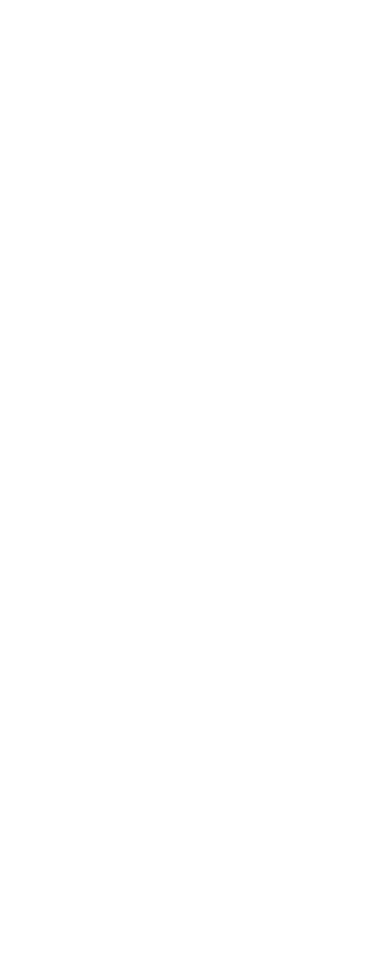
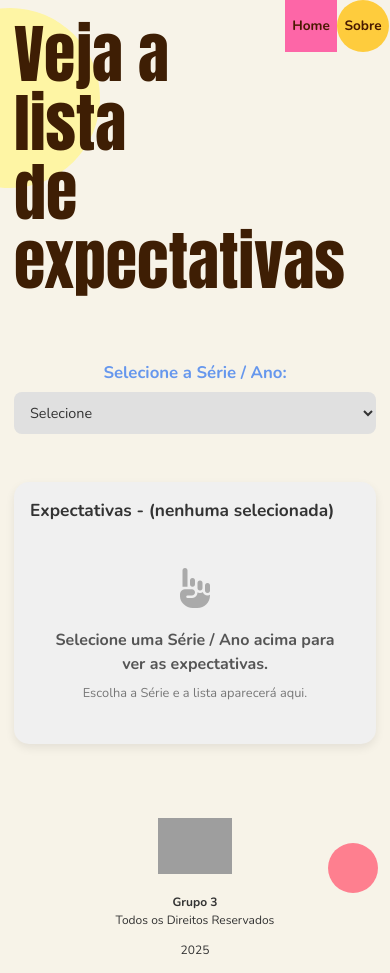
Before and after one commit to vitorcecato-sesi/projeto-iagenerativa-palloma, a React (Vite) app in the folder Frontend/: page / in a window 390 px wide. Before the commit this address had no page. Before the commit the page ends 844 px from the top, so only its background shows below. Built offline with nearby package versions, Linux system fonts and the light colour scheme; grey boxes are pictures that could not be loaded.

Commit message:
responsividade e correções de bug

```diff
--- a/Frontend/src/App.jsx
+++ b/Frontend/src/App.jsx
@@ -2,10 +2,7 @@
 
 import './App.css'
 
-import Login from './pages/Login.jsx'
-import AssistenteIA from './pages/AssistenteIA.jsx'
 import Expectativas from './pages/Expectativas.jsx'
-import SobreNos from './pages/SobreNos.jsx'
 
 function App() {
 
@@ -13,10 +10,7 @@
     <>
       <BrowserRouter>
         <Routes>
-          <Route path='/login' element={<Login />} />
-          <Route path='/home' element={<AssistenteIA />} />
-          <Route path='/expectativas' element={<Expectativas />} />
-          <Route path='/sobrenos' element={<SobreNos />} />
+          <Route path='/' element={<Expectativas />} />
         </Routes>
       </BrowserRouter>
     </>
--- a/Frontend/src/components/styles/Footer.css
+++ b/Frontend/src/components/styles/Footer.css
@@ -47,3 +47,36 @@
     right: -90px;
     z-index: 0;
 }
+
+/* ==============================
+   MEDIA QUERY PARA 768px OU MENOS
+   Ajustes do footer em celulares pequenos
+   ============================== */
+@media (max-width: 768px) {
+  .simple-footer {
+    flex-direction: column;
+    gap: 12px;
+    align-items: center;
+    padding: 14px 18px;
+    margin-bottom: 0;
+  }
+
+  .logo-placeholder img {
+    height: 56px;
+  }
+
+  .rights {
+    font-size: 12px;
+  }
+
+  .year {
+    font-size: 12px;
+  }
+
+  /* esconder formas que conflitam no mobile ou reposicionar */
+  .shape-footer,
+  .circle-blue-top-left-footer,
+  .circle-yellow-bottom-left-footer {
+    display: none;
+  }
+}
--- a/Frontend/src/components/styles/Navbar.css
+++ b/Frontend/src/components/styles/Navbar.css
@@ -29,3 +29,31 @@
     font-weight: 700;
 
 }
+
+/* Ajustes responsivos para telas pequenas (<=768px) */
+@media (max-width: 768px) {
+
+    .navbar{
+        justify-content: flex-end;
+        margin-top: 0;
+        margin-right: 1px;
+        position: absolute;
+        top: 0px;
+        right: 0px;
+    }
+
+    .blocoLoginNavbar{
+        width: 52px;
+        height: 52px;
+        font-size: 0.85rem;
+        display: inline-block;
+    }
+
+    .blocoSobreNavbar{
+        width: 52px;
+        height: 52px;
+        font-size: 0.85rem;
+        border-radius: 50%; /* garante que seja um círculo */
+        display: inline-block;
+    }
+}
--- a/Frontend/src/pages/Expectativas.jsx
+++ b/Frontend/src/pages/Expectativas.jsx
@@ -3,24 +3,24 @@
 import Navbar from "../components/Navbar.jsx";
 import Footer from "../components/Footer.jsx";
 
-// Agora as expectativas serão carregadas via API generativa (Gemini)
-
-// Card de expectativa
-const ExpectativaCard = ({ expectativa }) => (
-  <section className="expectativa-item-expectativas">
+// Recebe um objeto `expectativa` e renderiza seus campos.
+const CartaoExpectativa = ({ expectativa }) => (
+  <section className="item-expectativa">
     <h4>
-      <span className="codigo-bncc-expectativas">{expectativa.codigo || "N/A"}</span>
-      <span className="pratica-area-expectativas"> - {expectativa.praticas || "Prática Indefinida"}</span>
+      <span className="codigo-bncc">{expectativa.codigo || "N/A"}</span>
+      <span className="area-pratica"> - {expectativa.praticas || "Prática Indefinida"}</span>
     </h4>
-    <p className="habilidade-text-expectativas">
+    <p className="texto-habilidade">
       <strong>Habilidade:</strong> {expectativa.habilidades || "Sem descrição de habilidade."}
     </p>
-    <p className="objetivo-text-expectativas">
+    <p className="texto-objetivo">
       <strong>Objetivos:</strong> {Array.isArray(expectativa.objetivos) ? expectativa.objetivos.join(", ") : expectativa.objetivos || "N/A"}
     </p>
   </section>
 );
 
+// Componente de página: Expectativas
+// Gerencia seleção de série, chama a API e renderiza os cartões.
 export default function Expectativas() {
 
   // iniciar sem série selecionada para obrigar escolha do usuário
@@ -29,6 +29,7 @@
   const [loadingApi, setLoadingApi] = useState(false);
   const [apiError, setApiError] = useState(null);
 
+  // Lista de séries/anos disponíveis para seleção.
   const seriesDisponiveis = [
     "6º ano",
     "7º ano",
@@ -44,8 +45,12 @@
       setExpectativasDaSerie([]);
       return;
     }
-
-    // quando a série mudar, buscar via API
+    // Quando a série mudar, buscamos as expectativas correspondentes
+    // via API generativa (Gemini). O fluxo é:
+    // 1) Montar um prompt claro apontando para o PDF da BNCC
+    // 2) Pedir que o modelo retorne SOMENTE um JSON (array de objetos)
+    // 3) Extrair o primeiro bloco JSON recebido e tentar fazer JSON.parse
+    // 4) Em caso de erro, registrar a mensagem em `apiError` para exibir ao usuário
     const fetchExpectativas = async (serieSelecionada) => {
       setLoadingApi(true);
       setApiError(null);
@@ -54,6 +59,9 @@
       const API_KEY = "AIzaSyCU8AHdMCQH0v6qV7CO0bMAL_M2WowH4wY";
       const MODEL = "gemini-2.5-flash";
 
+      // Prompt: instruções claras para o modelo. IMPORTANTE: pedimos
+      // explicitamente que retorne apenas um JSON válido. O link da
+      // BNCC está incluído para referência.
       const prompt = `Você é um assistente que extrai, a partir do documento da BNCC (link abaixo), as EXPECTATIVAS/objetivos de aprendizagem correspondentes à série informada. Retorne SOMENTE um JSON válido — um array de objetos — onde cada objeto possui as chaves: "codigo", "praticas", "habilidades", "objetivos" (objetivos pode ser um array de strings ou uma string). NÃO inclua texto adicional fora do JSON. Use o link como fonte:
 https://www.alex.pro.br/BNCC%20L%C3%ADngua%20Portuguesa.pdf
 
@@ -84,7 +92,10 @@
         const data = await resp.json();
         const raw = data?.candidates?.[0]?.content?.parts?.[0]?.text || "";
 
-        // tentar extrair JSON do texto retornado
+        // Estratégia de parsing:
+        // O modelo às vezes inclui texto explicativo antes ou depois do JSON.
+        // Aqui tentamos localizar o primeiro bloco que pareça um array JSON
+        // (inicia com '[' e termina com ']') e parseá-lo.
         const match = raw.match(/(\[([\s\S]*)\])/);
         if (match && match[1]) {
           try {
@@ -95,7 +106,7 @@
               setApiError("Resposta não é um array JSON válido.");
             }
           } catch (err) {
-            console.error(err);
+            console.error('Erro ao parsear JSON da resposta da IA:', err);
             setApiError("Falha ao parsear JSON retornado pela API.");
           }
         } else {
@@ -113,22 +124,23 @@
   }, [serie]);
 
   return (
-    <section className="page-container-expectativas">
+    <section className="container-pagina-expectativas">
       <Navbar />
 
-      {/* Shapes decorativas */}
-      <section className="shape-expectativas circle-expectativas yellow-top-expectativas" />
-      <section className="shape-expectativas circle-expectativas blue-top-right-expectativas" />
-      <section className="shape-expectativas green-middle-expectativas" />
-      <section className="shape-expectativas circle-expectativas small-red-middle-expectativas" />
-      <section className="shape-expectativas circle-expectativas large-yellow-bottom-expectativas" />
+      {/* Formas decorativas (floats atrás do conteúdo) */}
+      <section className="forma-decorativa forma-circulo forma-amarela-topo" />
+      <section className="forma-decorativa forma-circulo forma-azul-topo-direito" />
+      <section className="forma-decorativa forma-verde-meio" />
+      <section className="forma-decorativa forma-circulo forma-vermelha-pequena-meio" />
+      <section className="forma-decorativa forma-circulo forma-amarela-grande-inferior" />
 
-      <section className="content-wrapper-expectativas">
-        <section className="expectativas-header-expectativas">
-          <h1 className="hero-title-expectativas">Veja a lista de<br/>expectativas</h1>
+      <section className="conteudo-pagina-expectativas">
+        <section className="cabecalho-expectativas">
+          <h1 className="titulo-principal-expectativas">Veja a lista de<br/>expectativas</h1>
         </section>
 
-        <section className="selector-section-expectativas">
+        {/* Seletor de série/ano */}
+        <section className="seletor-serie-expectativas">
           <label htmlFor="select-serie-expectativas">Selecione a Série / Ano:</label>
           <br />
           <select
@@ -143,45 +155,46 @@
           </select>
         </section>
 
-        <section className="expectativas-card-wrapper-expectativas">
-          <h2 className="card-title-expectativas">Expectativas - {serie || "(nenhuma selecionada)"}</h2>
+        {/* Área principal onde os cartões aparecem */}
+        <section className="area-cartoes-expectativas">
+          <h2 className="titulo-cartao-expectativas">Expectativas - {serie || "(nenhuma selecionada)"}</h2>
 
           {serie === "" ? (
-            <section className="empty-area-expectativas">
-              <section className="icon-placeholder-expectativas">
+            <section className="area-vazia-expectativas">
+              <section className="icone-placeholder-expectativas">
                 <i className="fa-solid fa-hand-point-up" aria-hidden="true"></i>
               </section>
-              <p className="empty-text-bold-expectativas">Selecione uma Série / Ano acima para ver as expectativas.</p>
-              <span className="empty-text-small-expectativas">Escolha a Série e a lista aparecerá aqui.</span>
+              <p className="texto-vazio-negrito-expectativas">Selecione uma Série / Ano acima para ver as expectativas.</p>
+              <span className="texto-vazio-pequeno-expectativas">Escolha a Série e a lista aparecerá aqui.</span>
             </section>
           ) : loadingApi ? (
-            <section className="empty-area-expectativas">
-              <section className="icon-placeholder-expectativas">
+            <section className="area-vazia-expectativas">
+              <section className="icone-placeholder-expectativas">
                 <i className="fa-solid fa-spinner fa-spin" aria-hidden="true"></i>
               </section>
-              <p className="empty-text-bold-expectativas">Buscando expectativas para {serie}...</p>
-              <span className="empty-text-small-expectativas">Aguarde enquanto consultamos a fonte BNCC.</span>
+              <p className="texto-vazio-negrito-expectativas">Buscando expectativas para {serie}...</p>
+              <span className="texto-vazio-pequeno-expectativas">Aguarde enquanto consultamos a fonte BNCC.</span>
             </section>
           ) : apiError ? (
-            <section className="empty-area-expectativas">
-              <section className="icon-placeholder-expectativas">
+            <section className="area-vazia-expectativas">
+              <section className="icone-placeholder-expectativas">
                 <i className="fa-solid fa-triangle-exclamation" aria-hidden="true"></i>
               </section>
-              <p className="empty-text-bold-expectativas">Erro: {apiError}</p>
-              <span className="empty-text-small-expectativas">Tente novamente ou verifique sua conexão/API.</span>
+              <p className="texto-vazio-negrito-expectativas">Erro: {apiError}</p>
+              <span className="texto-vazio-pequeno-expectativas">Tente novamente ou verifique sua conexão/API.</span>
             </section>
           ) : expectativasDaSerie.length === 0 ? (
-            <section className="empty-area-expectativas">
-              <section className="icon-placeholder-expectativas">
+            <section className="area-vazia-expectativas">
+              <section className="icone-placeholder-expectativas">
                 <i className="fa-solid fa-wand-magic-sparkles" aria-hidden="true"></i>
               </section>
-              <p className="empty-text-bold-expectativas">Não há expectativas cadastradas para o {serie}.</p>
-              <span className="empty-text-small-expectativas">Verifique o arquivo de dados ou selecione outra série.</span>
+              <p className="texto-vazio-negrito-expectativas">Não há expectativas cadastradas para o {serie}.</p>
+              <span className="texto-vazio-pequeno-expectativas">Verifique o arquivo de dados ou selecione outra série.</span>
             </section>
           ) : (
-            <section className="expectativas-list-expectativas">
+            <section className="lista-expectativas">
               {expectativasDaSerie.map((exp, idx) => (
-                <ExpectativaCard key={idx} expectativa={exp} />
+                <CartaoExpectativa key={idx} expectativa={exp} />
               ))}
             </section>
           )}
--- a/Frontend/src/pages/styles/Expectativas.css
+++ b/Frontend/src/pages/styles/Expectativas.css
@@ -24,38 +24,45 @@
 /* =========================================
    CONTAINER PRINCIPAL
 ========================================= */
-.page-container-expectativas {
+.container-pagina-expectativas {
   position: relative;
   width: 100%;
   min-height: 100vh;
-  /* MUDANÇA CRÍTICA AQUI: Permitir scroll vertical, esconder horizontal */
+  /* Permitir scroll vertical, esconder horizontal */
   overflow-x: hidden;
+  overflow-y: visible;
   padding: 40px;
+  padding-bottom: 0;
 }
 
 /* =========================================
    WRAPPER DE CONTEÚDO
 ========================================= */
-.content-wrapper-expectativas {
+.conteudo-pagina-expectativas {
   position: relative;
   display: flex;
   flex-direction: column;
-  gap: 50px;
+  gap: 30px;
 }
 
 /* =========================================
    FORMAS GEOMÉTRICAS (SHAPES)
    Adaptando as formas do seu primeiro CSS com os nomes limpos
 ========================================= */
-.shape-expectativas {
+.forma-decorativa {
   position: absolute;
   z-index: 0;
-  /* Mantenha em 1 para ficar atrás do conteúdo, mas visível */
+  /* Formas decorativas posicionadas atrás do conteúdo */
+  border-radius: 50%;
+}
+
+/* Classe auxiliar: forma circular (aplicada junto com forma-decorativa) */
+.forma-circulo {
   border-radius: 50%;
 }
 
 /* Círculo Amarelo Topo Esquerdo */
-.yellow-top-expectativas {
+.forma-amarela-topo {
   width: 500px;
   height: 500px;
   background: #FFF69D;
@@ -64,7 +71,7 @@
 }
 
 /* Círculo Azul Topo Direito */
-.blue-top-right-expectativas {
+.forma-azul-topo-direito {
   width: 550px;
   height: 500px;
   background: #6697ED;
@@ -74,7 +81,7 @@
 }
 
 /* Quadrado Verde Meio Direito */
-.green-middle-expectativas {
+.forma-verde-meio {
   width: 500px;
   height: 300px;
   background: #9AFFB4;
@@ -86,7 +93,7 @@
 
 
 /* Círculo Vermelho Pequeno Meio Direito */
-.small-red-middle-expectativas {
+.forma-vermelha-pequena-meio {
   width: 100px;
   height: 100px;
   background: #ff6b81;
@@ -94,16 +101,26 @@
   right: 350px;
 }
 
+/* Forma amarela grande inferior (decoração) */
+.forma-amarela-grande-inferior {
+  width: 600px;
+  height: 300px;
+  background: #FFF69D;
+  bottom: -100px;
+  left: 40px;
+  border-radius: 40%;
+  opacity: 0.95;
+}
+
 /* =========================================
    HEADER (TÍTULO PRINCIPAL)
 ========================================= */
-.expectativas-header-expectativas {
+.cabecalho-expectativas {
   padding-top: 20px;
   /* Mais sutil que 100px */
   margin-bottom: 20px;
 }
-
-.hero-title-expectativas {
+.titulo-principal-expectativas {
   font-family: 'Anton', sans-serif;
     font-size: 200px;
     line-height: 1;
@@ -122,7 +139,7 @@
 /* =========================================
    SELETOR DE SÉRIE
 ========================================= */
-.selector-section-expectativas {
+.seletor-serie-expectativas {
   margin-top: 20px;
   margin-bottom: 20px;
   font-weight: 700;
@@ -130,7 +147,7 @@
   color: #6697ED;
 }
 
-.selector-section-expectativas select {
+.seletor-serie-expectativas select {
   margin-top: 6px;
   padding: 10px 12px;
   color: #333;
@@ -144,7 +161,7 @@
   font-family: 'nunito', sans-serif;
 }
 
-.selector-section-expectativas select:focus {
+.seletor-serie-expectativas select:focus {
     outline: 2px solid #aaa;
     background: #fff;
 }
@@ -153,7 +170,7 @@
 /* =========================================
    CARD PRINCIPAL DE EXPECTATIVAS (LISTA)
 ========================================= */
-.expectativas-card-wrapper-expectativas {
+.area-cartoes-expectativas {
   margin-top: 30px;
   background: #f0f0f0;
   border-radius: 15px;
@@ -162,45 +179,42 @@
   box-shadow: 0 4px 10px rgba(0, 0, 0, 0.08);
 }
 
-.card-title-expectativas {
+.titulo-cartao-expectativas {
   font-weight: 700;
     font-size: 1.5rem;
     margin-bottom: 15px;
 }
 
 /* --- Estado Vazio --- */
-.empty-area-expectativas {
+.area-vazia-expectativas {
   text-align: center;
   color: #555;
   padding: 50px 0;
 }
-
-.icon-placeholder-expectativas {
+.icone-placeholder-expectativas {
   font-size: 3rem;
   color: #aaa;
   margin-bottom: 10px;
 }
-
-.empty-text-bold-expectativas {
+.texto-vazio-negrito-expectativas {
   font-weight: 700;
     font-size: 1.1rem;
     margin-bottom: 5px;
 }
-
-.empty-text-small-expectativas {
+.texto-vazio-pequeno-expectativas {
   font-size: 0.9rem;
     color: #777;
 }
 
 
 /* --- Lista de Itens --- */
-.expectativas-list-expectativas {
+.lista-expectativas {
   display: flex;
   flex-direction: column;
   gap: 15px;
 }
 
-.expectativa-item-expectativas {
+.item-expectativa {
   border-left: 6px solid #ff6b81;
   /* Destaque rosa na lateral */
   padding: 15px;
@@ -209,7 +223,7 @@
   box-shadow: 0 1px 3px rgba(0, 0, 0, 0.02);
 }
 
-.expectativa-item-expectativas h4 {
+.item-expectativa h4 {
   margin-top: 0;
   font-size: 1rem;
   color: #4a1d00;
@@ -217,19 +231,19 @@
   font-weight: 700;
 }
 
-.expectativa-item-expectativas .codigo-bncc-expectativas {
+.item-expectativa .codigo-bncc {
   color: #ff6b81;
   /* Cor rosa para o código */
   font-size: 1.1rem;
 }
 
-.expectativa-item-expectativas .pratica-area-expectativas {
+.item-expectativa .area-pratica {
   font-weight: 400;
   color: #555;
 }
 
-.expectativa-item-expectativas .habilidade-text-expectativas,
-.expectativa-item-expectativas .objetivo-text-expectativas {
+.item-expectativa .texto-habilidade,
+.item-expectativa .texto-objetivo {
   font-size: 0.9rem;
   line-height: 1.4;
   color: #555;
@@ -241,43 +255,211 @@
    MEDIA QUERIES (RESPONSIVIDADE)
 ========================================= */
 @media (max-width: 768px) {
-  .content-wrapper {
-    padding: 20px;
+  /* Ajustes gerais para tablets e telas médias */
+  .container-pagina-expectativas {
+    padding: 24px;
+    padding-bottom: 0;
   }
 
-  .hero-title {
-    font-size: 3rem;
-    line-height: 1;
-    text-align: center;
-    margin-bottom: 30px;
+  .conteudo-pagina-expectativas {
+    gap: 25px;
   }
 
-  .expectativas-header {
-    padding-top: 20px;
-    margin-bottom: 30px;
+  .titulo-principal-expectativas {
+    font-size: 4rem;
+    width: 70%;
+    line-height: 1.05;
+    text-align: left;
+    margin-bottom: 20px;
+    text-shadow: none;
   }
 
-  .selector-section {
-    text-align: center;
+  .cabecalho-expectativas {
+    padding-top: 12px;
+    margin-bottom: 16px;
   }
 
-  .selector-section select {
-    width: 100%;
-    max-width: 250px;
+  .seletor-serie-expectativas {
+    text-align: center;
+    font-size: 1.3rem;
+    margin-bottom: 16px;
   }
 
-  /* Reduzindo o tamanho das shapes para mobile */
-  .yellow-top,
-  .blue-top-right,
-  .green-middle,
-  .large-yellow-bottom {
-    display: none;
-    /* Simplificar para mobile */
+  .seletor-serie-expectativas select {
+    width: 90%;
+    max-width: 280px;
+    font-size: 0.95rem;
+    padding: 10px 12px;
   }
 
-  .small-red-middle {
+  .area-cartoes-expectativas {
+    padding: 24px;
+    min-height: auto;
+  }
+
+  .titulo-cartao-expectativas {
+    font-size: 1.35rem;
+    margin-bottom: 16px;
+  }
+
+  .item-expectativa {
+    padding: 14px;
+  }
+
+  .item-expectativa h4 {
+    font-size: 0.95rem;
+  }
+
+  .item-expectativa .texto-habilidade,
+  .item-expectativa .texto-objetivo {
+    font-size: 0.85rem;
+  }
+
+  /* Reduzindo o tamanho das formas decorativas que atrapalham no meio */
+  .forma-amarela-topo {
+    display: block;
+    width: 300px;
+    height: 300px;
     top: 20px;
-    right: 20px;
-    opacity: 0.7;
+    left: -150px;
+    opacity: 0.9;
+  }
+
+  .forma-azul-topo-direito,
+  .forma-verde-meio,
+  .forma-amarela-grande-inferior {
+    display: none;
+  }
+
+  .forma-vermelha-pequena-meio {
+    display: block;
+    width: 80px;
+    height: 80px;
+    top: auto;
+    bottom: 100px;
+    right: 16px;
+    opacity: 0.8;
   }
 }
+
+/* ==============================
+   MEDIA QUERY PARA 480px OU MENOS
+   Ajustes finos para celular pequeno
+   ============================== */
+@media (max-width: 480px) {
+  .container-pagina-expectativas {
+    padding: 14px;
+    padding-bottom: 0;
+  }
+
+  .conteudo-pagina-expectativas {
+    gap: 20px;
+  }
+
+  .titulo-principal-expectativas {
+    font-size: 4rem;
+    line-height: 1.08;
+    width: 50%;
+    text-align: left;
+    margin-bottom: 14px;
+    text-shadow: none;
+  }
+
+  .cabecalho-expectativas {
+    padding-top: 6px;
+    margin-bottom: 10px;
+  }
+
+  .seletor-serie-expectativas {
+    font-size: 1.05rem;
+    margin-bottom: 12px;
+  }
+
+  .seletor-serie-expectativas select {
+    width: 100%;
+    max-width: 100%;
+    font-size: 0.9rem;
+    padding: 10px 12px;
+  }
+
+  .area-cartoes-expectativas {
+    padding: 16px;
+    min-height: auto;
+    margin-top: 16px;
+  }
+
+  .titulo-cartao-expectativas {
+    font-size: 1.08rem;
+    margin-bottom: 12px;
+  }
+
+  .item-expectativa {
+    padding: 12px;
+    border-left: 5px solid #ff6b81;
+  }
+
+  .item-expectativa h4 {
+    font-size: 0.9rem;
+    margin-bottom: 6px;
+  }
+
+  .item-expectativa .codigo-bncc {
+    font-size: 0.95rem;
+  }
+
+  .item-expectativa .area-pratica {
+    font-size: 0.85rem;
+  }
+
+  .item-expectativa .texto-habilidade,
+  .item-expectativa .texto-objetivo {
+    font-size: 0.8rem;
+    margin-top: 6px;
+  }
+
+  .area-vazia-expectativas {
+    padding: 24px 12px;
+  }
+
+  .icone-placeholder-expectativas {
+    font-size: 2.5rem;
+    margin-bottom: 8px;
+  }
+
+  .texto-vazio-negrito-expectativas {
+    font-size: 1rem;
+    margin-bottom: 4px;
+  }
+
+  .texto-vazio-pequeno-expectativas {
+    font-size: 0.8rem;
+  }
+
+  /* Em telas pequenas, ocultar formas grandes que atrapalham */
+  .forma-azul-topo-direito,
+  .forma-verde-meio,
+  .forma-amarela-grande-inferior {
+    display: none;
+  }
+
+  /* Manter formas decorativas pequenas em mobile */
+  .forma-amarela-topo {
+    display: block;
+    width: 180px;
+    height: 180px;
+    top: 8px;
+    left: -80px;
+    opacity: 0.9;
+  }
+
+  .forma-vermelha-pequena-meio {
+    display: block;
+    width: 50px;
+    height: 50px;
+    top: auto;
+    bottom: 80px;
+    right: 12px;
+    opacity: 0.85;
+  }
+
+}
```
